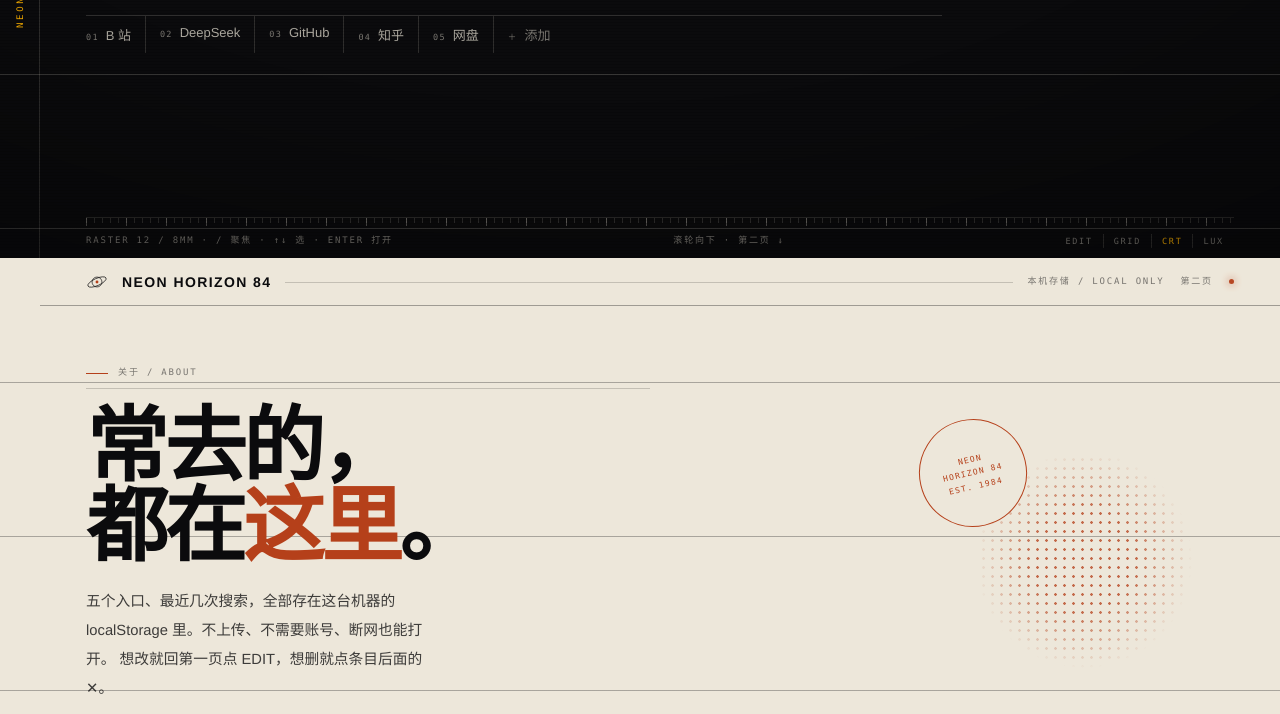
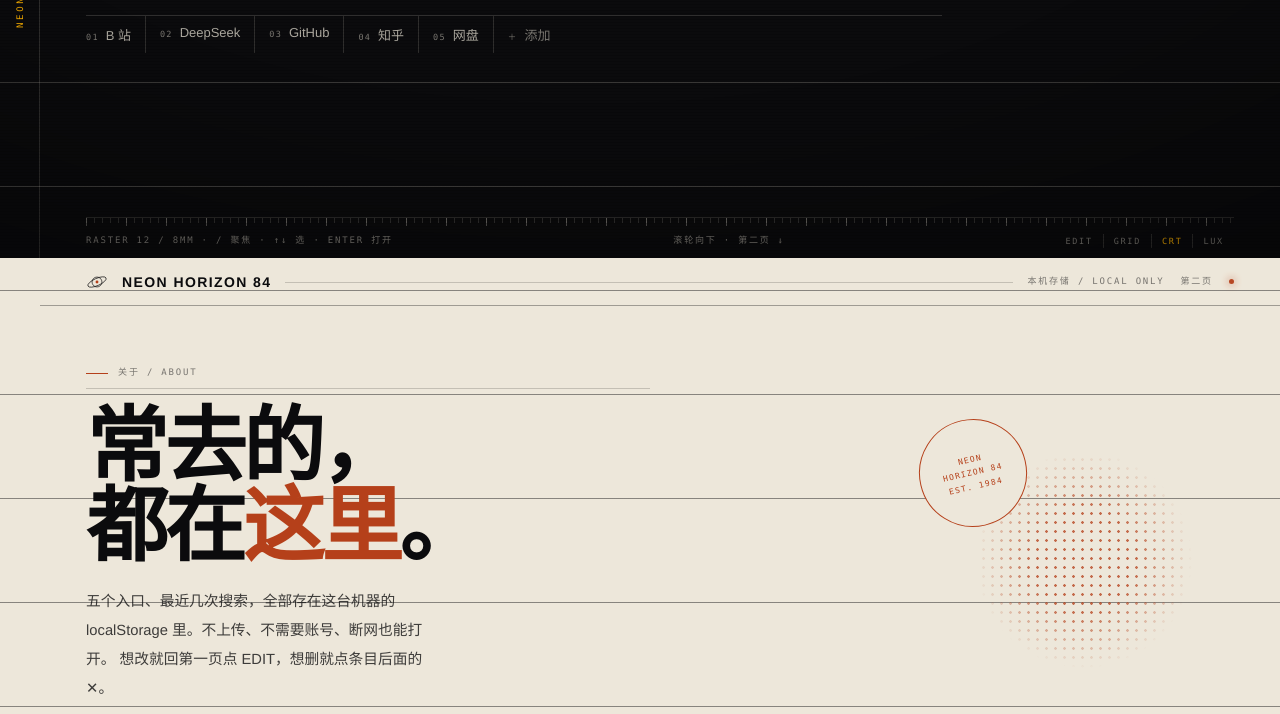
Before and after one commit to AGAKY3/neon-horizon-84, a plain HTML site: page index.html in a window 1280 px wide. Shown: the part 542-1256 px from the top of the page. Drawn offline with Linux system fonts and the light colour scheme.

Commit message:
Add files via upload

```diff
--- a/index.html
+++ b/index.html
@@ -21,8 +21,8 @@
     --acc-dim: rgba(255, 179, 0, .16);
     --acc-line: rgba(255, 179, 0, .55);
     --glow: rgba(255, 179, 0, .22);
-    --grid-line: rgba(237, 231, 218, .28);
-    --grid-step: 154px;
+    --grid-line: rgba(237, 231, 218, .42);
+    --grid-step: 104px;
     --pad: clamp(20px, 3.6vw, 56px);
     --gutter: clamp(12px, 1.6vw, 24px);
     --sans: "Helvetica Neue", Helvetica, Arial, "Inter", "PingFang SC", "Microsoft YaHei", sans-serif;
@@ -39,7 +39,7 @@
     --acc-dim: rgba(181, 64, 26, .10);
     --acc-line: rgba(181, 64, 26, .55);
     --glow: rgba(181, 64, 26, .14);
-    --grid-line: rgba(11, 11, 13, .30);
+    --grid-line: rgba(11, 11, 13, .45);
   }
 
   * { box-sizing: border-box; }
@@ -155,7 +155,7 @@
     --acc-dim: rgba(181, 64, 26, .10);
     --acc-line: rgba(181, 64, 26, .55);
     --glow: rgba(181, 64, 26, .14);
-    --grid-line: rgba(11, 11, 13, .30);
+    --grid-line: rgba(11, 11, 13, .45);
     background: var(--bg);
   }
   body[data-page="2"] .crt {
```
